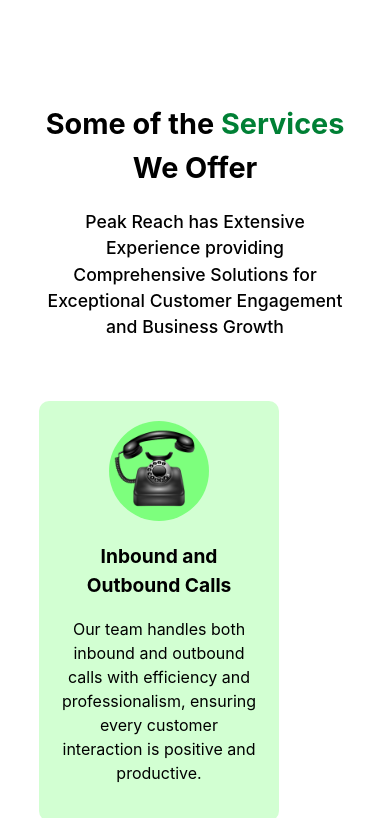
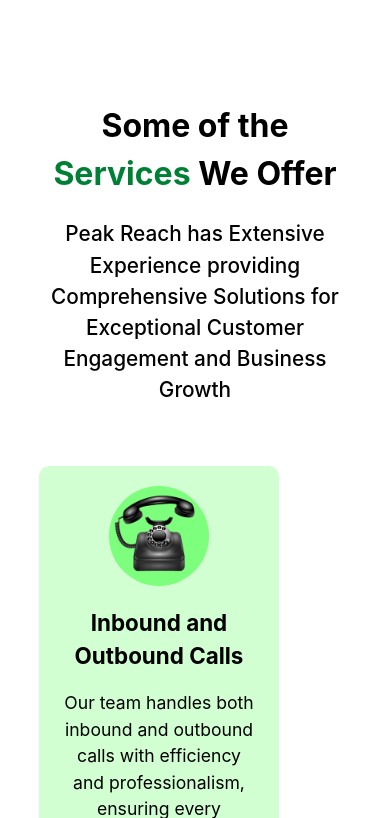
Before and after one commit to k-malongo/PeakReachCallCenter, a React (Vite) app: page / in a window 390 px wide. Shown: the part 846-1664 px from the top of the page. Built offline with nearby package versions, Linux system fonts and the light colour scheme.

Commit message:
services responsiveness

```diff
--- a/src/App.css
+++ b/src/App.css
@@ -319,4 +319,21 @@
 	#header .action {
 		font-size: 1.2rem;
 	}
+
+  #services .title {
+    font-size: 2rem;
+  }
+
+  #services .subtitle {
+    max-width: 700px;
+    font-size: 1.3rem;
+  }
+
+  #services .card_title {
+    font-size: 1.4rem;
+  }
+
+  #services .card p {
+    font-size: 1.1rem;
+  }
 }
```
